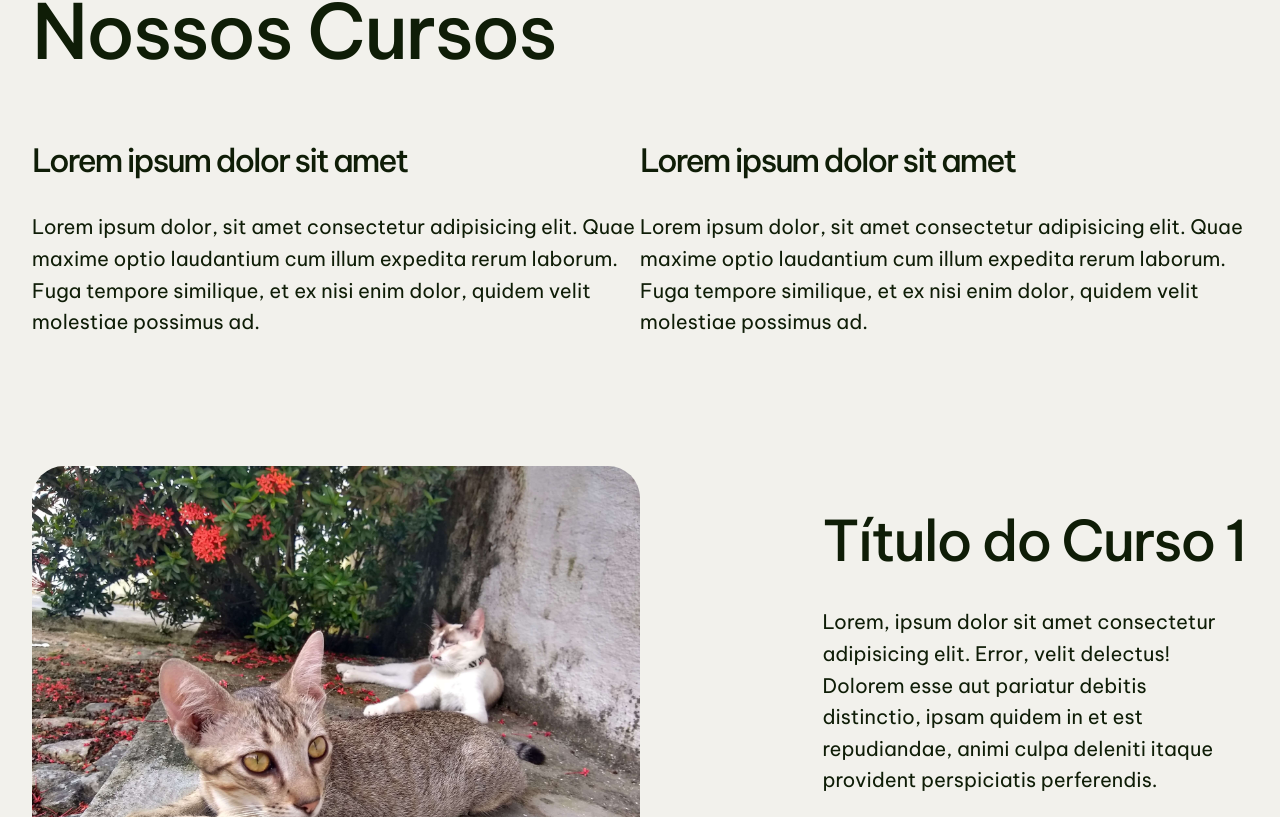
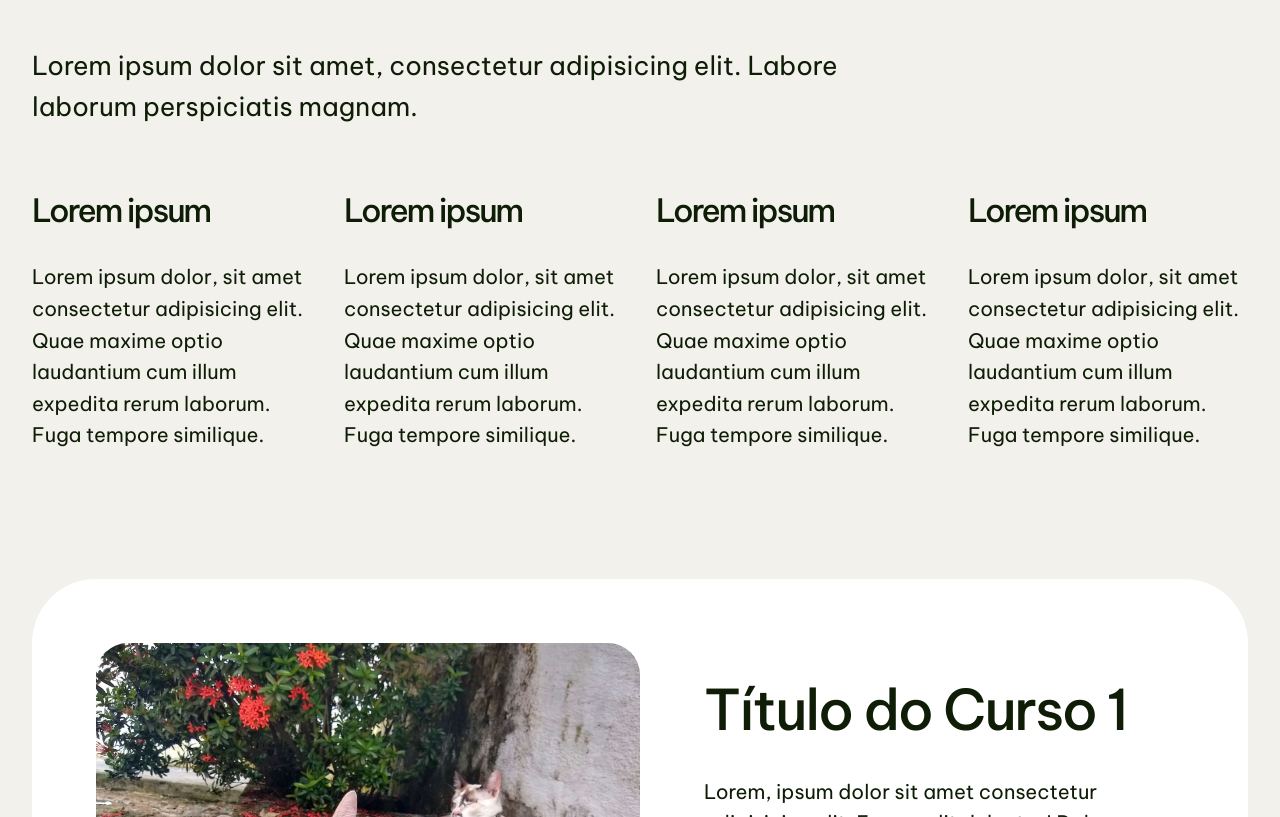
Before and after one commit to SnayderRodrigues/react-study, a React (Vite) app: page /courses in a window 1280 px wide. Shown: the part 923-1740 px from the top of the page. Built offline with nearby package versions, Linux system fonts and the light colour scheme.

Commit message:
update: CoursesPage components styles and BlogPageFeatured section styles

```diff
--- a/src/pages/courses/CoursesPageContent.jsx
+++ b/src/pages/courses/CoursesPageContent.jsx
@@ -76,23 +76,41 @@ const CoursesPageContent = () => {
     <section className="coursesPage-content" id="coursesPageContent">
       <div className="wrapper coursesPage-content__wrapper">
         <h2>Nossos Cursos</h2>
+        <p>
+          Lorem ipsum dolor sit amet, consectetur adipisicing elit. Labore
+          laborum perspiciatis magnam.
+        </p>
         <div className="coursesPage-content__description">
           <div>
-            <h3>Lorem ipsum dolor sit amet</h3>
+            <h3>Lorem ipsum</h3>
             <p>
               Lorem ipsum dolor, sit amet consectetur adipisicing elit. Quae
               maxime optio laudantium cum illum expedita rerum laborum. Fuga
-              tempore similique, et ex nisi enim dolor, quidem velit molestiae
-              possimus ad.
+              tempore similique.
             </p>
           </div>
           <div>
-            <h3>Lorem ipsum dolor sit amet</h3>
+            <h3>Lorem ipsum</h3>
             <p>
               Lorem ipsum dolor, sit amet consectetur adipisicing elit. Quae
               maxime optio laudantium cum illum expedita rerum laborum. Fuga
-              tempore similique, et ex nisi enim dolor, quidem velit molestiae
-              possimus ad.
+              tempore similique.
+            </p>
+          </div>
+          <div>
+            <h3>Lorem ipsum</h3>
+            <p>
+              Lorem ipsum dolor, sit amet consectetur adipisicing elit. Quae
+              maxime optio laudantium cum illum expedita rerum laborum. Fuga
+              tempore similique.
+            </p>
+          </div>
+          <div>
+            <h3>Lorem ipsum</h3>
+            <p>
+              Lorem ipsum dolor, sit amet consectetur adipisicing elit. Quae
+              maxime optio laudantium cum illum expedita rerum laborum. Fuga
+              tempore similique.
             </p>
           </div>
         </div>
--- a/src/styles/pages/blog/_blogpagefeatured.scss
+++ b/src/styles/pages/blog/_blogpagefeatured.scss
@@ -3,6 +3,11 @@
   align-items: flex-start;
   padding: 0 0 8rem;
 
+  &__wrapper {
+    background: var(--white);
+    padding: 4rem;
+    border-radius: 4rem;
+  }
   &__posts-wrapper {
     display: flex;
     align-items: flex-start;
--- a/src/styles/pages/courses/_coursespagecontent.scss
+++ b/src/styles/pages/courses/_coursespagecontent.scss
@@ -6,9 +6,20 @@
   &__wrapper {
     display: flex;
     flex-direction: column;
+
+
+    & > h2 {
+      margin-bottom: 2rem;
+    }
+    & > p {
+      font-size: u.rem(26);
+      max-width: 50ch;
+      margin-bottom: 4rem;
+    }
   }
   &__description {
     display: flex;
+    gap: 2rem;
     margin-bottom: 8rem;
 
     div {
@@ -24,6 +35,9 @@
     align-items: center;
     justify-content: space-between;
     gap: 4rem;
+    background-color: var(--white);
+    padding: 4rem;
+    border-radius: 4rem;
     margin-bottom: 8rem;
   }
   &__content:last-of-type {
@@ -33,7 +47,7 @@
     max-width: 50%;
   }
   &__text-wrapper {
-    max-width: 35%;
+    max-width: 50%;
 
     h3 {
       font-size: u.rem(56);
--- a/src/styles/pages/courses/_coursespagehero.scss
+++ b/src/styles/pages/courses/_coursespagehero.scss
@@ -4,8 +4,7 @@
   display: flex;
   align-items: center;
   justify-content: center;
-  min-height: 100svh;
-  padding: 12rem 0;
+  padding: 12rem 0 8rem;
 
 
   &__wrapper {
```
